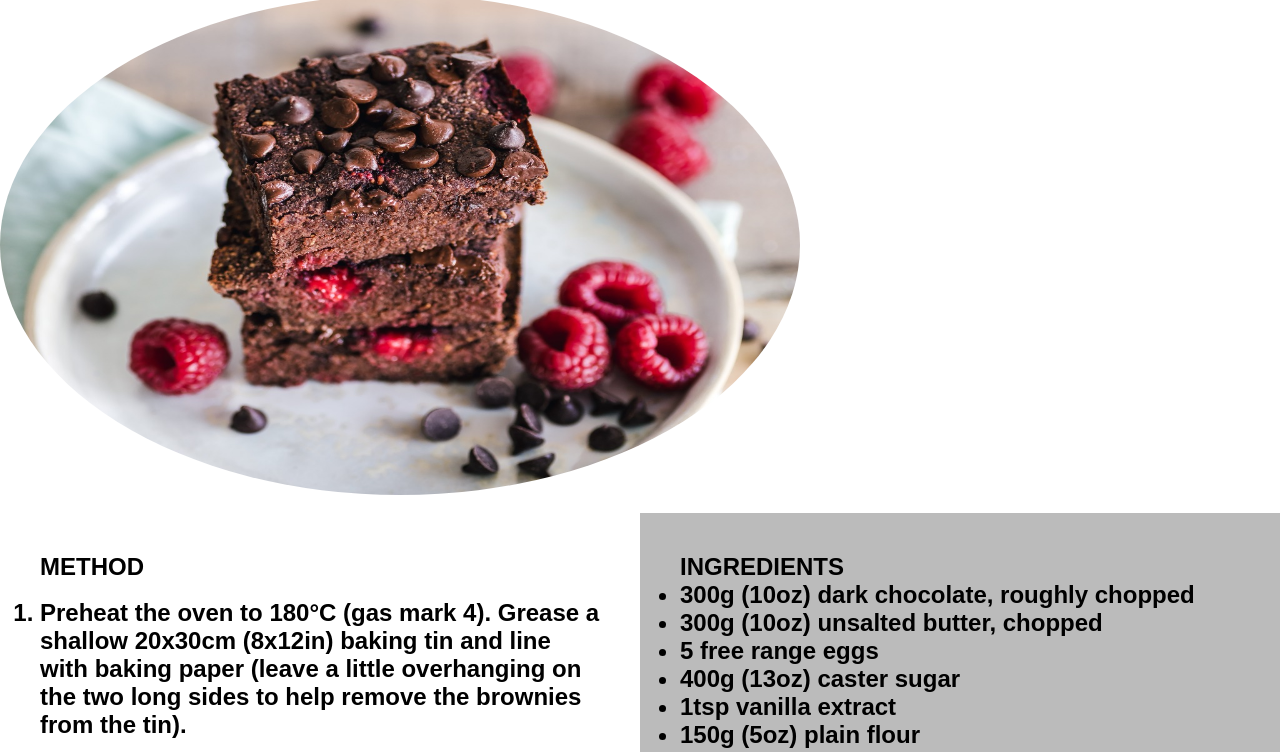
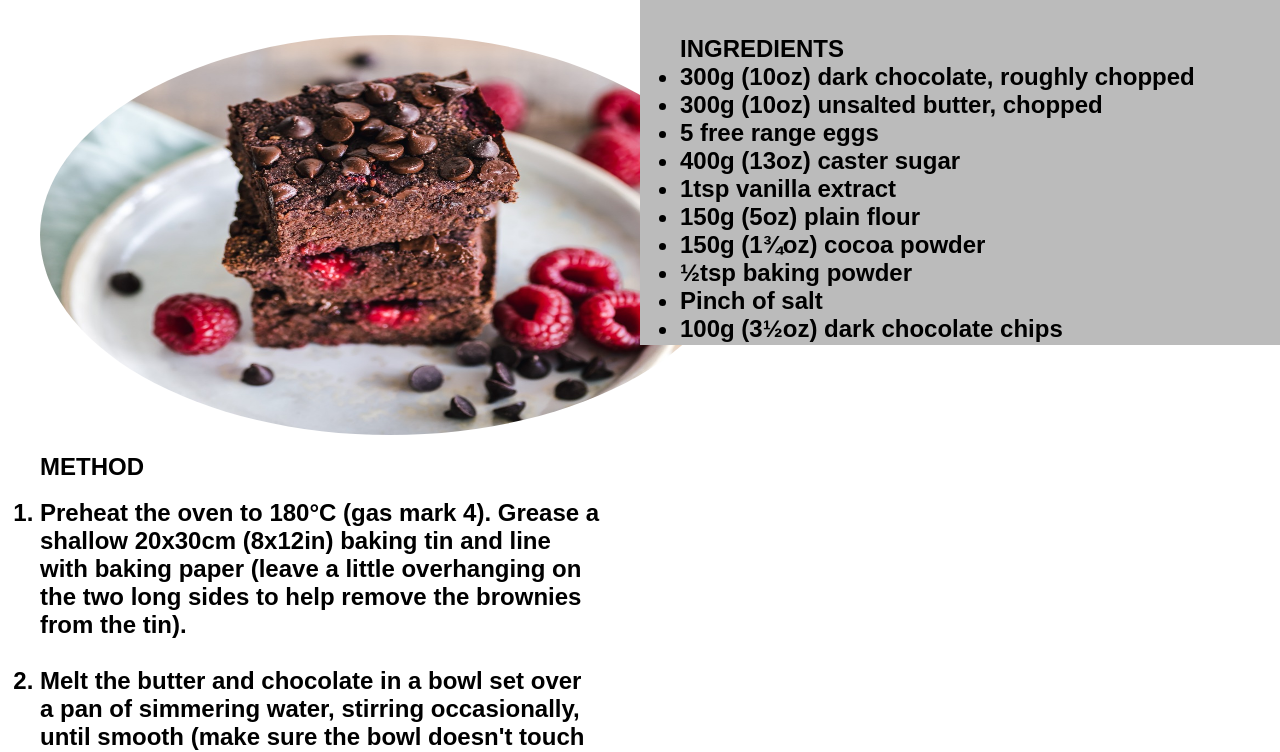
Before and after one commit to dianaliz19/Jemdrecipes, a plain HTML site: page index.html in a window 1280 px wide. Shown: the part 229-981 px from the top of the page. Drawn offline with Linux system fonts and the light colour scheme.

Commit message:
Update index.html
changing the alignment

```diff
--- a/index.html
+++ b/index.html
@@ -20,12 +20,12 @@
 	<div>
         <h1>BROWNIE</h1>
     </header>
-    <img src="IMG-20220129-WA0016.jpg" width="800px" height="500px" alt="">
+		<div class="row">
+	    <div class="column">
+    <img src="IMG-20220129-WA0016.jpg" width="700px" height="400px" alt="">
     <br>
     <br>
     <main>
-	    <div class="row">
-	    <div class="column">
         <section>
             <h1>METHOD</h1>
             <br>
```
